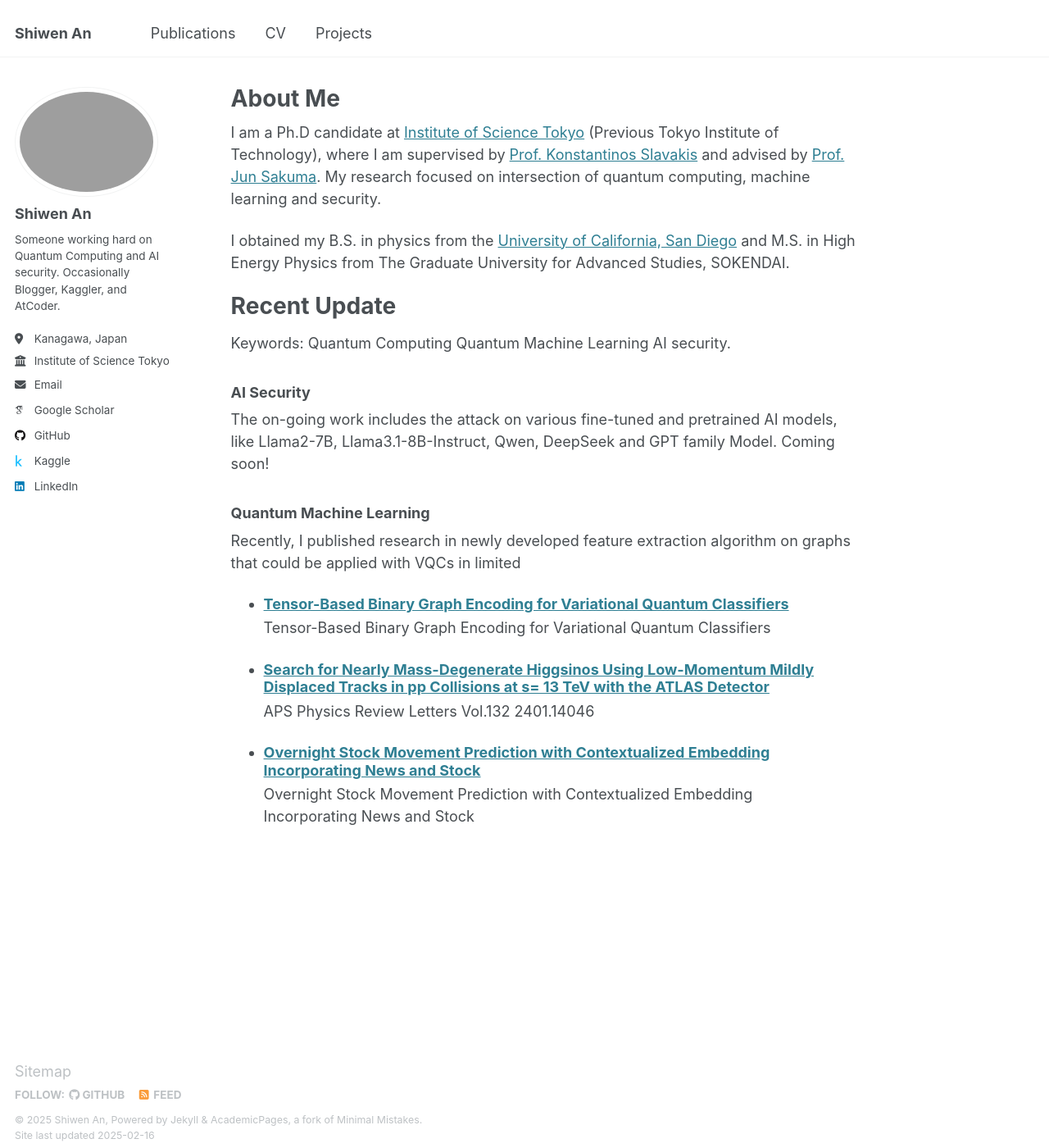
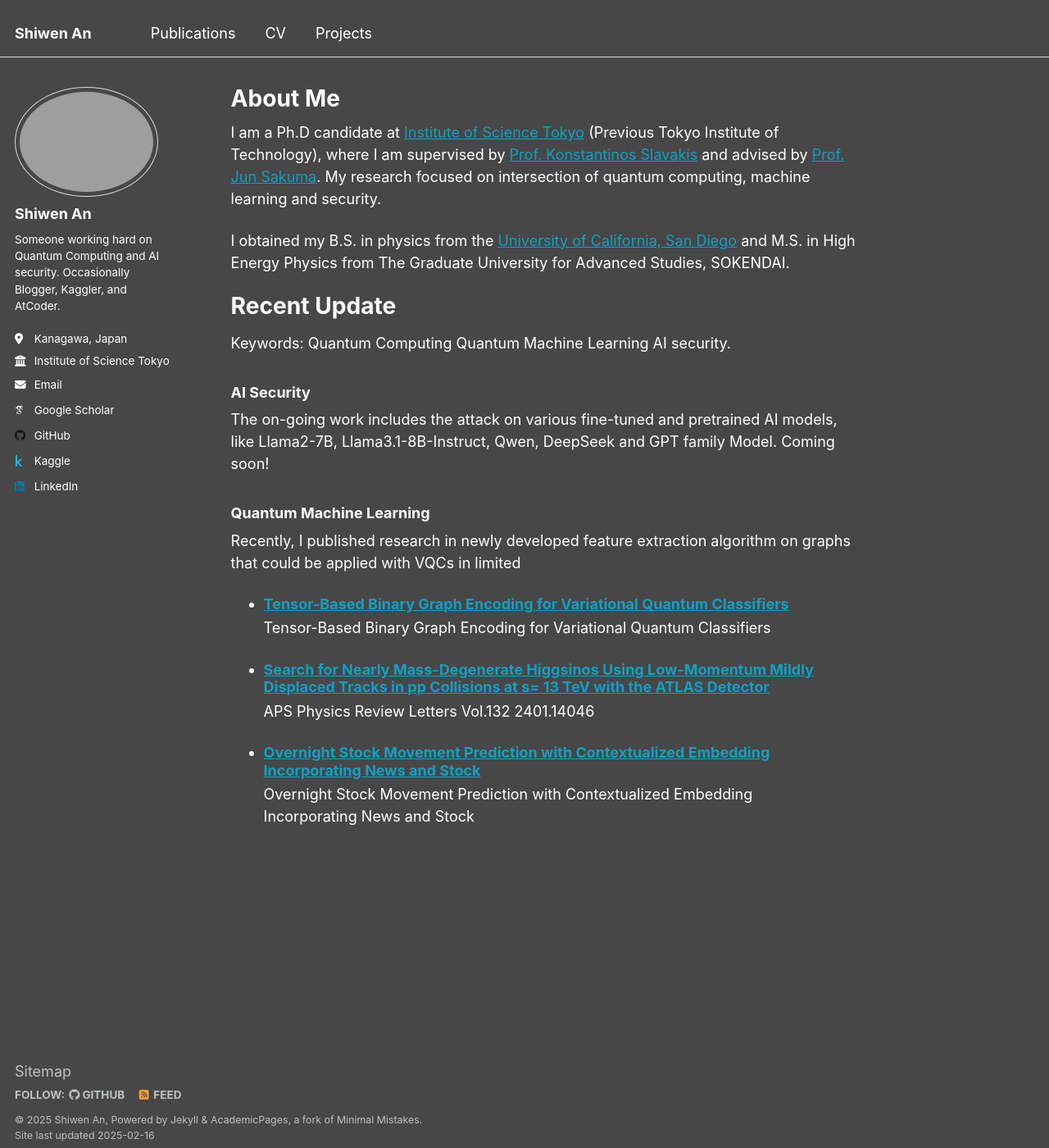
Before and after one commit to zazabap/zazabap.github.io, a Jekyll site: the page built from _pages/about.md, in a window 1280 px wide and 1400 px high. Shown: the whole window at 82% size. Built offline with Jekyll 4.4.1, drawn with Linux system fonts in a browser that asks for light colours; some web fonts are replaced.

Commit message:
Update cv and dark theme

```diff
--- a/_config.yml
+++ b/_config.yml
@@ -8,6 +8,7 @@
 
 # Basic Site Settings
 locale                   : "en-US"
+site_theme               : "dark"
 title                    : "Shiwen An"
 title_separator          : "-"
 name                     : &name "Shiwen An"
@@ -99,7 +100,7 @@ comments:
   facebook:
     appid                :
     num_posts            : # 5 (default)
-    colorscheme          : "dark" # "light" (default),
+    colorscheme          : # "light" (default), "dark"
 staticman:
   allowedFields          : ['name', 'email', 'url', 'message']
   branch                 : "gh-pages" # "master", "gh-pages"
```
Also changed, not shown: _pages/cv.md (+2 -1 lines).
